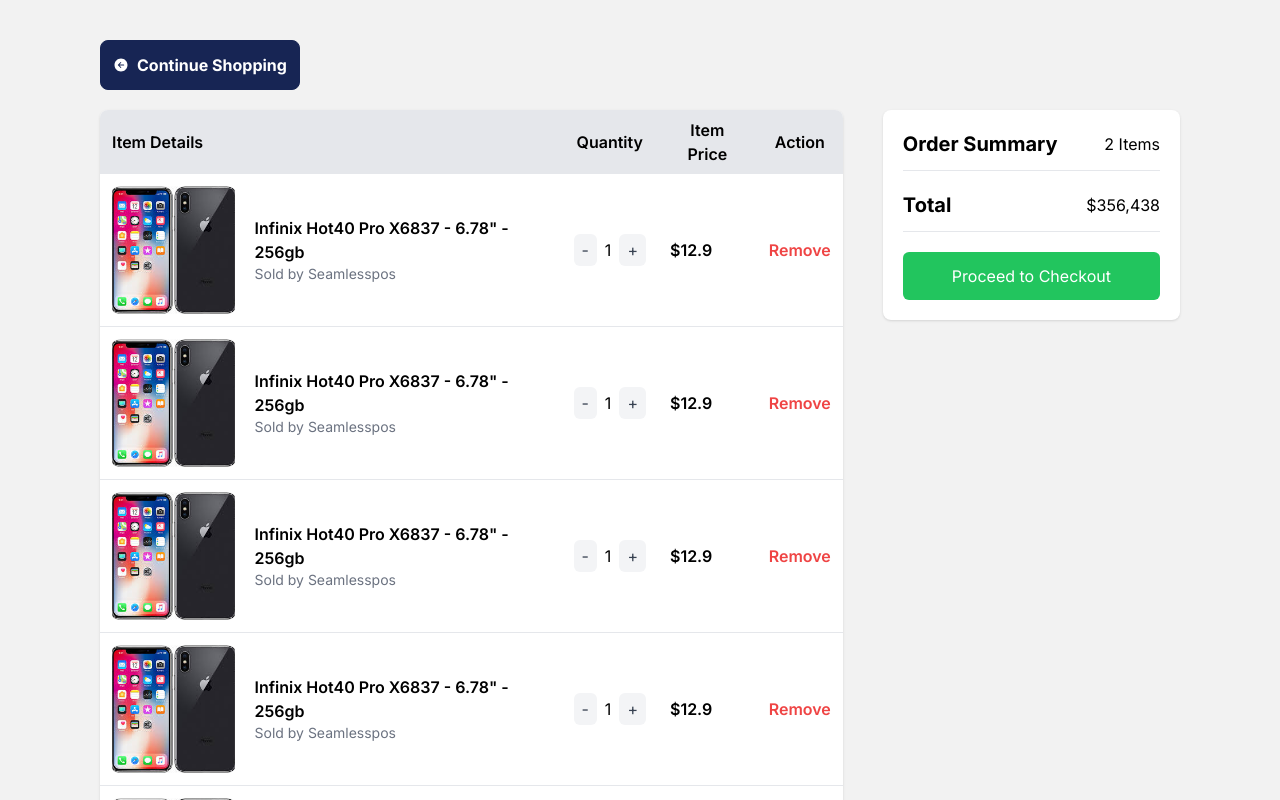
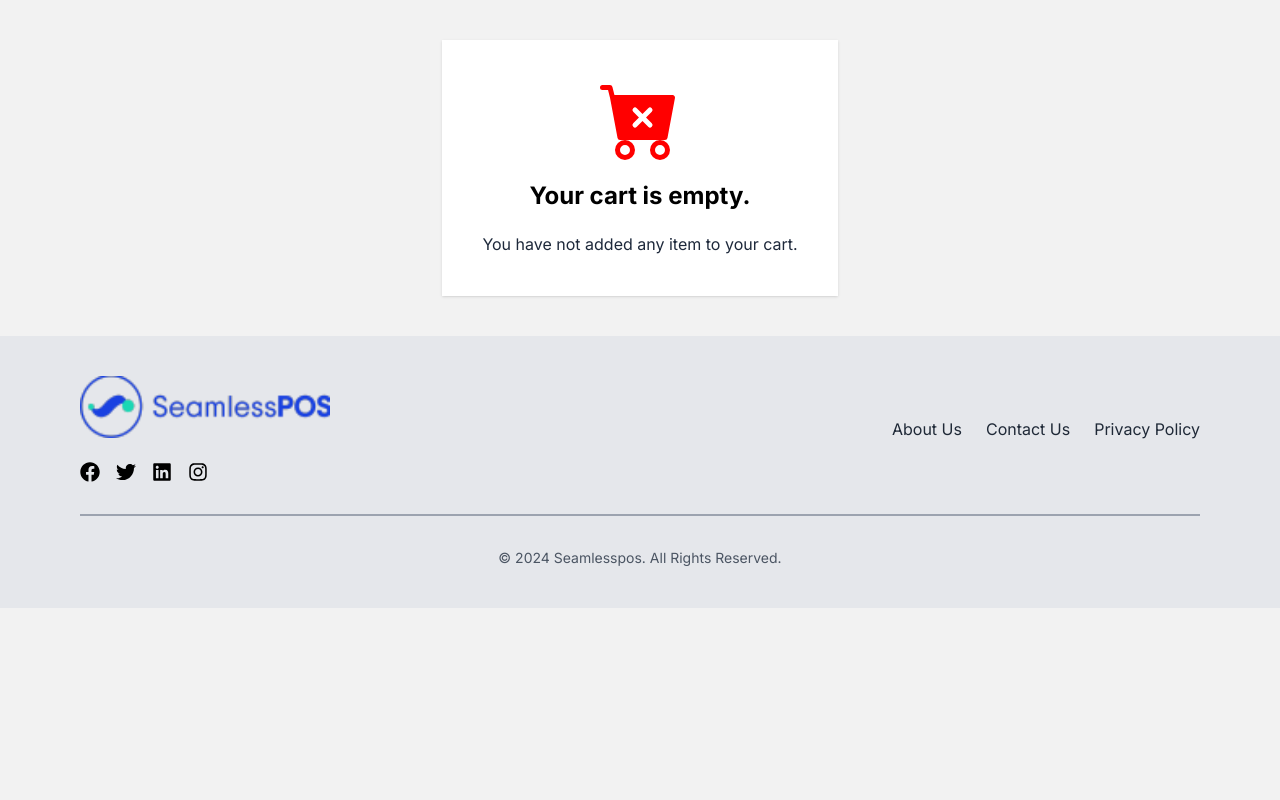
Before and after one commit to oluwaseyi9325/seamlesspos, a Next.js app: page /cart in a window 1280 px wide. Shown: the top 800 px of the page. Built offline with nearby package versions, Linux system fonts and the light colour scheme.

Commit message:
added component for noCart

```diff
--- a/src/app/(routes)/cart/page.tsx
+++ b/src/app/(routes)/cart/page.tsx
@@ -1,9 +1,17 @@
+"use client"
+import NoCart from '@/app/components/NoCart';
 import Image from 'next/image';
 import Link from 'next/link';
-import React from 'react';
+import React, { useState } from 'react';
 import { IoArrowBackCircle } from "react-icons/io5";
 
 function CartPage() {
+    const [noCartHere,setNoCartHere]=useState(true)
+    if (noCartHere) {
+      return(
+        <NoCart/>
+      )
+    }
     return (
         <div className='container mx-auto px-3 md:px-[100px] my-10'>
             <div className='mb-5'>
--- a/src/app/components/NoCart.tsx
+++ b/src/app/components/NoCart.tsx
@@ -3,12 +3,16 @@
 import { BsCartXFill } from "react-icons/bs";
 function NoCart() {
     return (
-        <div className='flex justify-center'>
-            <section className='bg-white p-10 text-center'>
-                <BsCartXFill size={40} color='red' />
-                <h3 className='font-bold'>Your cart is empty.</h3>
-                <div>You have not added any item to your cart.</div>
-            </section>
+        <div className=''>
+            <div className='flex justify-center  my-10 '>
+                <section className='bg-white shadow p-10 text-center'>
+                    <div className='flex justify-center'>
+                        <BsCartXFill size={80} color='red' />
+                    </div>
+                    <h3 className='font-bold my-5 text-2xl'>Your cart is empty.</h3>
+                    <div className='text-slate-800'>You have not added any item to your cart.</div>
+                </section>
+            </div>
         </div>
     )
 }
```
